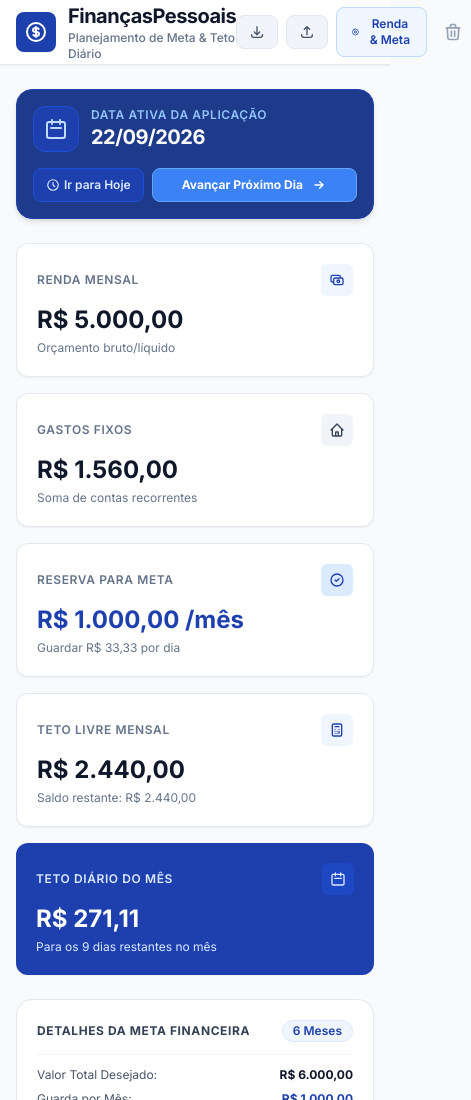
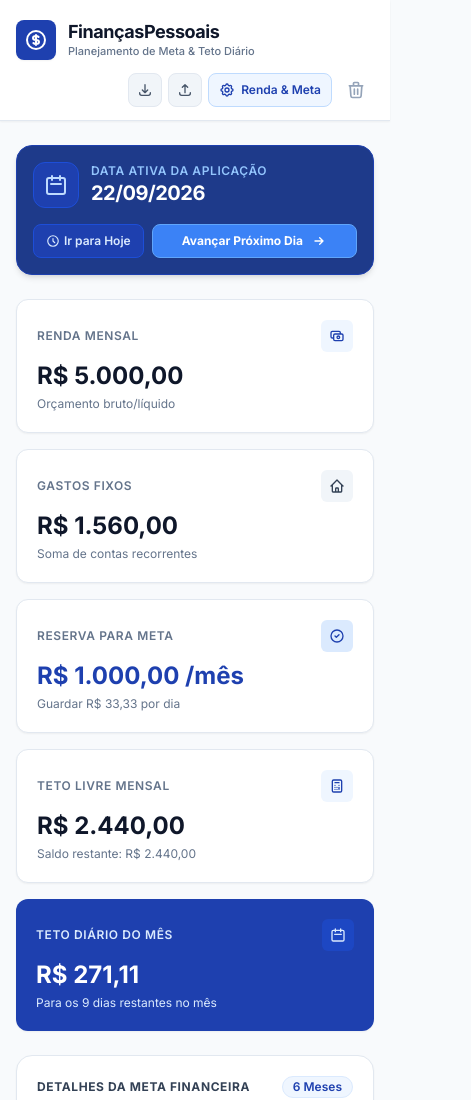
Before and after one commit to Pedro-lucas2/Controle-de-financeiro, a plain HTML site: page index.html in a window 390 px wide. Shown: the top 1100 px of the page, 471 px wide, since content can reach past the window. Drawn offline with nearby package versions, Linux system fonts and the light colour scheme.

Commit message:
correção de layout no mobile

```diff
--- a/index.html
+++ b/index.html
@@ -44,46 +44,51 @@
 <body class="min-h-full flex flex-col antialiased">
 
     <header class="bg-white border-b border-slate-200 sticky top-0 z-30 shadow-sm safe-top">
-        <div class="max-w-7xl mx-auto px-4 sm:px-6 lg:px-8 h-16 flex items-center justify-between">
+        <div class="max-w-7xl mx-auto px-4 sm:px-6 lg:px-8 py-3 flex flex-col sm:flex-row sm:items-center justify-between gap-3">
+
+            <!-- Logo e Título -->
             <div class="flex items-center space-x-3">
-                <div class="p-2 bg-blue-800 text-white rounded-lg shadow-sm">
+                <div class="p-2 bg-blue-800 text-white rounded-lg shadow-sm shrink-0">
                     <svg class="w-6 h-6" fill="none" stroke="currentColor" viewBox="0 0 24 24">
                         <path stroke-linecap="round" stroke-linejoin="round" stroke-width="2" d="M12 8c-1.657 0-3 .895-3 2s1.343 2 3 2 3 .895 3 2-1.343 2-3 2m0-8c1.11 0 2.08.402 2.599 1M12 8V7m0 1v8m0 0v1m0-1c-1.11 0-2.08-.402-2.599-1M21 12a9 9 0 11-18 0 9 9 0 0118 0z" />
                     </svg>
                 </div>
                 <div>
-                    <h1 class="text-xl font-bold text-slate-900 tracking-tight">FinançasPessoais</h1>
-                    <p class="text-xs text-slate-500 font-medium">Planejamento de Meta & Teto Diário</p>
+                    <h1 class="text-lg sm:text-xl font-bold text-slate-900 tracking-tight leading-tight">FinançasPessoais</h1>
+                    <p class="text-[11px] sm:text-xs text-slate-500 font-medium">Planejamento de Meta & Teto Diário</p>
                 </div>
             </div>
 
-            <!-- Action buttons header -->
-            <div class="flex items-center space-x-2 sm:space-x-3">
-                <!-- Backup & Restore Buttons -->
-                <button id="btn-export" class="px-3 py-2 text-xs sm:text-sm font-semibold text-slate-700 bg-slate-100 hover:bg-slate-200 active:bg-slate-300 rounded-lg transition-colors duration-150 flex items-center space-x-1.5 border border-slate-200 touch-manipulation select-none" title="Exportar dados para um arquivo JSON">
-                    <svg class="w-4 h-4 text-slate-600" fill="none" stroke="currentColor" viewBox="0 0 24 24">
+            <!-- Botões de Ação do Cabeçalho -->
+            <div class="flex items-center justify-end space-x-1.5 sm:space-x-3 w-full sm:w-auto">
+                <!-- Exportar -->
+                <button id="btn-export" class="p-2 sm:px-3 sm:py-2 text-xs sm:text-sm font-semibold text-slate-700 bg-slate-100 hover:bg-slate-200 active:bg-slate-300 rounded-lg transition-colors duration-150 flex items-center space-x-1.5 border border-slate-200 touch-manipulation select-none" title="Exportar dados">
+                    <svg class="w-4 h-4 text-slate-600 shrink-0" fill="none" stroke="currentColor" viewBox="0 0 24 24">
                         <path stroke-linecap="round" stroke-linejoin="round" stroke-width="2" d="M4 16v1a3 3 0 003 3h10a3 3 0 003-3v-1m-4-4l-4 4m0 0l-4-4m4 4V4"/>
                     </svg>
                     <span class="hidden sm:inline">Exportar</span>
                 </button>
 
-                <button id="btn-import-trigger" class="px-3 py-2 text-xs sm:text-sm font-semibold text-slate-700 bg-slate-100 hover:bg-slate-200 active:bg-slate-300 rounded-lg transition-colors duration-150 flex items-center space-x-1.5 border border-slate-200 touch-manipulation select-none" title="Importar dados de um arquivo JSON">
-                    <svg class="w-4 h-4 text-slate-600" fill="none" stroke="currentColor" viewBox="0 0 24 24">
+                <!-- Importar -->
+                <button id="btn-import-trigger" class="p-2 sm:px-3 sm:py-2 text-xs sm:text-sm font-semibold text-slate-700 bg-slate-100 hover:bg-slate-200 active:bg-slate-300 rounded-lg transition-colors duration-150 flex items-center space-x-1.5 border border-slate-200 touch-manipulation select-none" title="Importar dados">
+                    <svg class="w-4 h-4 text-slate-600 shrink-0" fill="none" stroke="currentColor" viewBox="0 0 24 24">
                         <path stroke-linecap="round" stroke-linejoin="round" stroke-width="2" d="M4 16v1a3 3 0 003 3h10a3 3 0 003-3v-1m-4-8l-4-4m0 0L8 8m4-4v12"/>
                     </svg>
                     <span class="hidden sm:inline">Importar</span>
                 </button>
                 <input type="file" id="file-import" accept=".json" class="hidden">
 
-                <button id="btn-config" class="px-3.5 py-2 text-xs sm:text-sm font-semibold text-blue-800 bg-blue-50 hover:bg-blue-100 active:bg-blue-200 rounded-lg transition-colors duration-150 flex items-center space-x-2 border border-blue-200 touch-manipulation select-none">
-                    <svg class="w-4 h-4" fill="none" stroke="currentColor" viewBox="0 0 24 24">
+                <!-- Configurações (Renda & Meta) -->
+                <button id="btn-config" class="px-2.5 py-2 sm:px-3.5 sm:py-2 text-xs sm:text-sm font-semibold text-blue-800 bg-blue-50 hover:bg-blue-100 active:bg-blue-200 rounded-lg transition-colors duration-150 flex items-center space-x-1.5 border border-blue-200 touch-manipulation select-none shrink-0">
+                    <svg class="w-4 h-4 shrink-0" fill="none" stroke="currentColor" viewBox="0 0 24 24">
                         <path stroke-linecap="round" stroke-linejoin="round" stroke-width="2" d="M10.325 4.317c.426-1.756 2.924-1.756 3.35 0a1.724 1.724 0 002.573 1.066c1.543-.94 3.31.826 2.37 2.37a1.724 1.724 0 001.065 2.572c1.756.426 1.756 2.924 0 3.35a1.724 1.724 0 00-1.066 2.573c.94 1.543-.826 3.31-2.37 2.37a1.724 1.724 0 00-2.572 1.065c-.426 1.756-2.924 1.756-3.35 0a1.724 1.724 0 00-2.573-1.066c-1.543.94-3.31-.826-2.37-2.37a1.724 1.724 0 00-1.065-2.572c-1.756-.426-1.756-2.924 0-3.35a1.724 1.724 0 001.066-2.573c-.94-1.543.826-3.31 2.37-2.37.996.608 2.296.07 2.572-1.065z"></path>
                         <path stroke-linecap="round" stroke-linejoin="round" stroke-width="2" d="M15 12a3 3 0 11-6 0 3 3 0 016 0z"></path>
                     </svg>
                     <span>Renda & Meta</span>
                 </button>
 
-                <button id="btn-reset" class="p-2 text-slate-400 hover:text-red-600 active:text-red-700 rounded-lg hover:bg-slate-100 active:bg-slate-200 transition-colors touch-manipulation select-none" title="Resetar Todos os Dados">
+                <!-- Resetar -->
+                <button id="btn-reset" class="p-2 text-slate-400 hover:text-red-600 active:text-red-700 rounded-lg hover:bg-slate-100 active:bg-slate-200 transition-colors touch-manipulation select-none shrink-0" title="Resetar Todos os Dados">
                     <svg class="w-5 h-5" fill="none" stroke="currentColor" viewBox="0 0 24 24">
                         <path stroke-linecap="round" stroke-linejoin="round" stroke-width="2" d="M19 7l-.867 12.142A2 2 0 0116.138 21H7.862a2 2 0 01-1.995-1.858L5 7m5 4v6m4-6v6m1-10V4a1 1 0 00-1-1h-4a1 1 0 00-1 1v3M4 7h16" />
                     </svg>
--- a/styles.css
+++ b/styles.css
@@ -51,3 +51,6 @@ select {
 ::-webkit-scrollbar-thumb:hover {
     background: #94a3b8;
 }
+.safe-top {
+    padding-top: max(0.5rem, env(safe-area-inset-top));
+}
```
